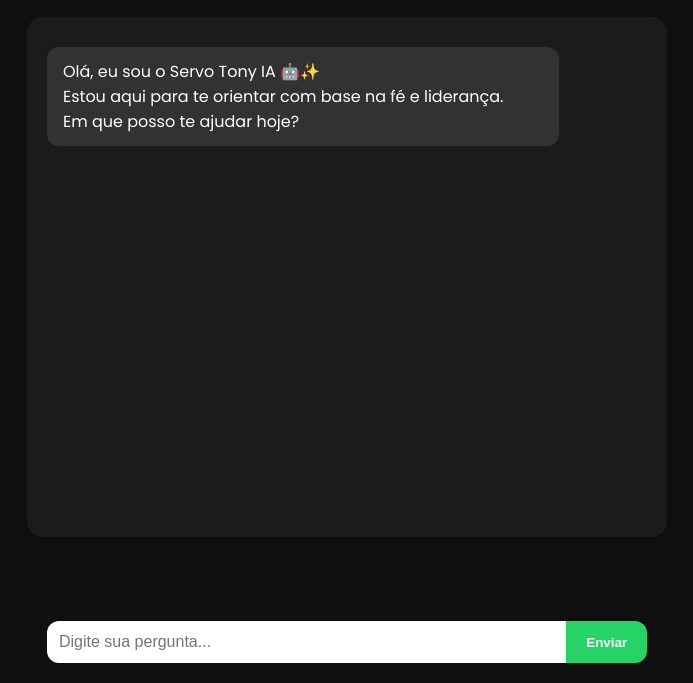
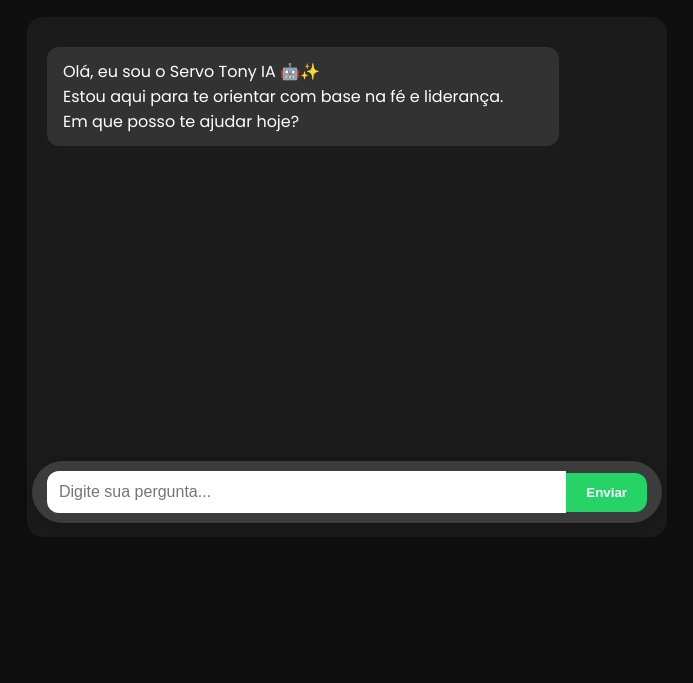
Before and after one commit to mauroavatar/servotony-ia, a website: page public/index.html in a window 1280 px wide. Shown: the part 157-840 px from the top of the page, without its empty margins (293-986 px from the left). Drawn offline with Linux system fonts and the light colour scheme.

Commit message:
Update style.css

```diff
--- a/public/style.css
+++ b/public/style.css
@@ -58,10 +58,19 @@ header {
   color: white;
 }
 .input-container {
+  position: fixed;
+  bottom: 15%; /* Move para cima */
+  left: 50%;
+  transform: translateX(-50%);
+  width: 90%;
+  max-width: 600px;
   display: flex;
-  width: 100%;
-  max-width: 600px;
-  margin-top: auto;
+  align-items: center;
+  background: rgba(255, 255, 255, 0.15); /* Transparente moderno */
+  backdrop-filter: blur(10px);
+  border-radius: 2rem;
+  padding: 10px 15px;
+  box-shadow: 0 4px 20px rgba(0, 0, 0, 0.2);
 }
 #user-input {
   flex: 1;
```
